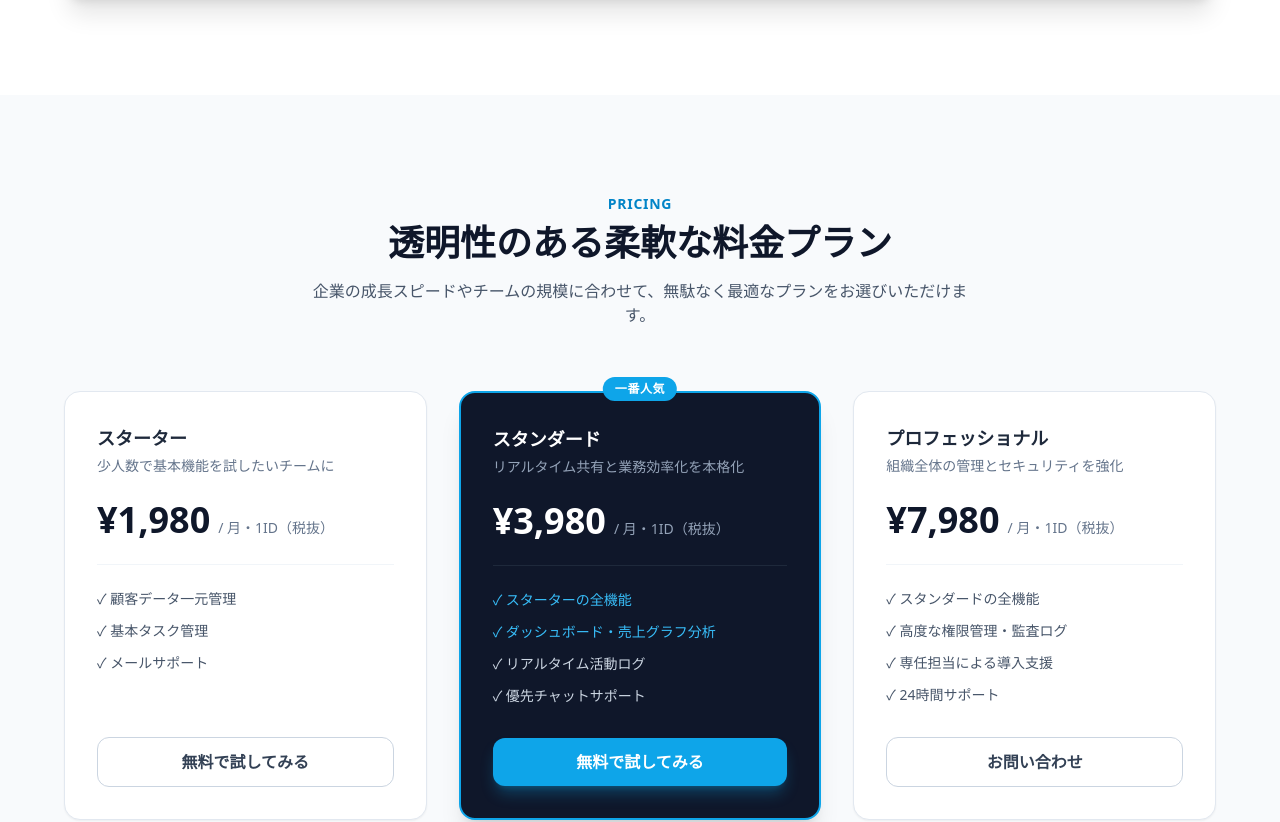
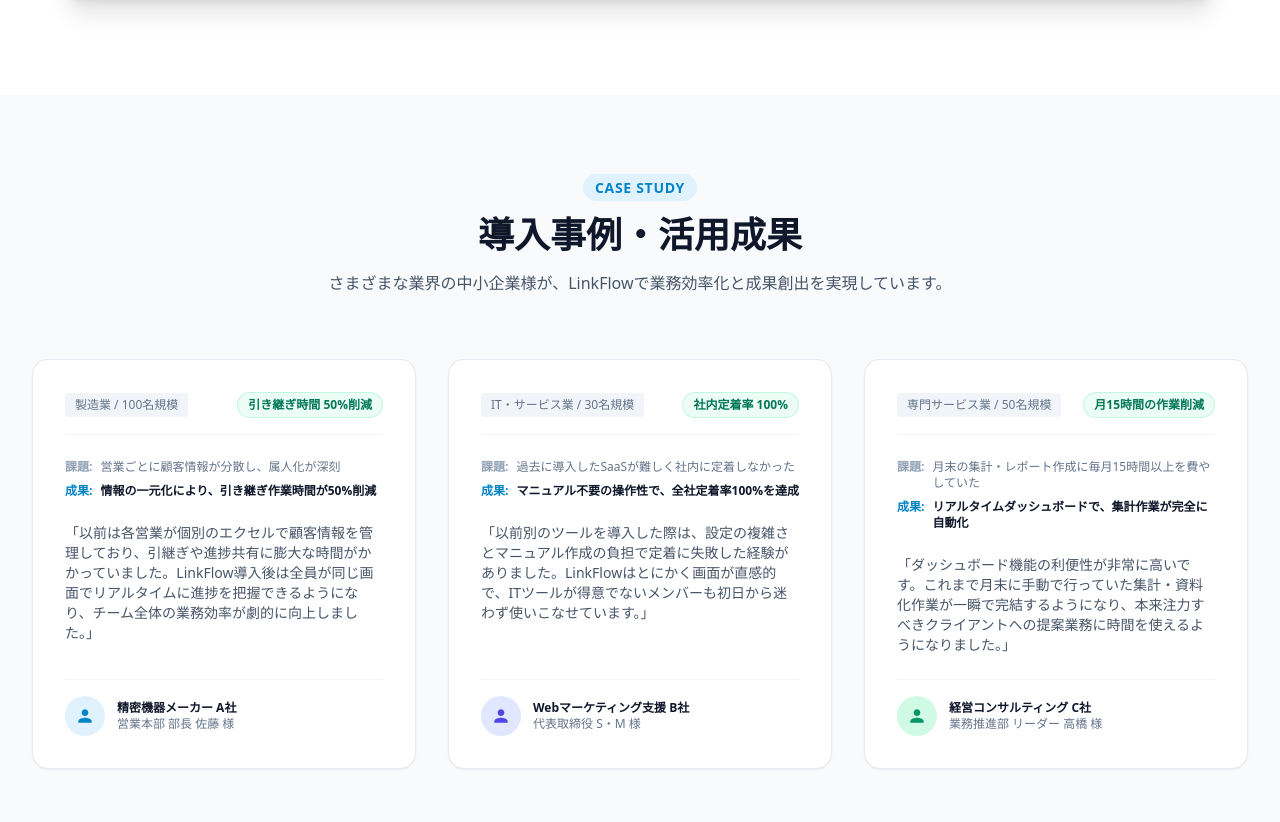
Before and after one commit to nakanishi-web/linkflow-corporate-site, a Next.js app: page / in a window 1280 px wide. Shown: the part 3908-4730 px from the top of the page. Built offline with nearby package versions, Linux system fonts and the light colour scheme.

Commit message:
feat: ユーザーの声・導入事例セクション(TestimonialsSection)の実装

```diff
--- a/app/page.tsx
+++ b/app/page.tsx
@@ -4,6 +4,7 @@
 import FeaturesSection from '@/app/sections/FeaturesSection';
 import ValueBenefitsSection from './sections/ValueBenefitsSection';
 import DashboardSection from '@/app/sections/DashboardSection';
+import TestimonialsSection from '@/app/sections/TestimonialsSection';
 import PricingSection from '@/app/sections/PricingSection';
 import ContactSection from '@/app/sections/ContactSection';
 
@@ -12,13 +13,11 @@
     <main>
       <HelloSection />
       <LogoSection />
-      {/* 1. 課題と解決（共感・当事者意識） */}
       <ProblemSolutionSection />
-      {/* 2. 機能紹介（解決手段の提示） */}
       <FeaturesSection />
-      {/* 3. 選ばれる理由・ベネフィット（独自性・導入効果の強調） */}
       <ValueBenefitsSection />
       <DashboardSection />
+      <TestimonialsSection />
       <PricingSection />
       <ContactSection />
     </main>
--- /dev/null
+++ b/app/sections/TestimonialsSection.tsx
@@ -0,0 +1,122 @@
+import React from 'react';
+
+export default function TestimonialsSection() {
+  const testimonials = [
+    {
+      industry: '製造業 / 100名規模',
+      companyType: '精密機器メーカー A社',
+      person: '佐藤 様',
+      position: '営業本部 部長',
+      avatarBg: 'bg-sky-100 text-sky-600',
+      beforeTask: '営業ごとに顧客情報が分散し、属人化が深刻',
+      afterEffect: '情報の一元化により、引き継ぎ作業時間が50%削減',
+      comment:
+        '以前は各営業が個別のエクセルで顧客情報を管理しており、引継ぎや進捗共有に膨大な時間がかかっていました。LinkFlow導入後は全員が同じ画面でリアルタイムに進捗を把握できるようになり、チーム全体の業務効率が劇的に向上しました。',
+      metric: '引き継ぎ時間 50%削減',
+    },
+    {
+      industry: 'IT・サービス業 / 30名規模',
+      companyType: 'Webマーケティング支援 B社',
+      person: 'S・M 様',
+      position: '代表取締役',
+      avatarBg: 'bg-indigo-100 text-indigo-600',
+      beforeTask: '過去に導入したSaaSが難しく社内に定着しなかった',
+      afterEffect: 'マニュアル不要の操作性で、全社定着率100%を達成',
+      comment:
+        '以前別のツールを導入した際は、設定の複雑さとマニュアル作成の負担で定着に失敗した経験がありました。LinkFlowはとにかく画面が直感的で、ITツールが得意でないメンバーも初日から迷わず使いこなせています。',
+      metric: '社内定着率 100%',
+    },
+    {
+      industry: '専門サービス業 / 50名規模',
+      companyType: '経営コンサルティング C社',
+      person: '高橋 様',
+      position: '業務推進部 リーダー',
+      avatarBg: 'bg-emerald-100 text-emerald-600',
+      beforeTask: '月末の集計・レポート作成に毎月15時間以上を費やしていた',
+      afterEffect: 'リアルタイムダッシュボードで、集計作業が完全に自動化',
+      comment:
+        'ダッシュボード機能の利便性が非常に高いです。これまで月末に手動で行っていた集計・資料化作業が一瞬で完結するようになり、本来注力すべきクライアントへの提案業務に時間を使えるようになりました。',
+      metric: '月15時間の作業削減',
+    },
+  ];
+
+  return (
+    <section className="py-20 bg-slate-50">
+      <div className="max-w-7xl mx-auto px-4 sm:px-6 lg:px-8">
+        {/* セクションヘッダー */}
+        <div className="text-center max-w-3xl mx-auto mb-16">
+          <span className="text-xs sm:text-sm font-semibold text-sky-600 uppercase tracking-wider bg-sky-100 px-3 py-1 rounded-full">
+            CASE STUDY
+          </span>
+          <h2 className="text-2xl sm:text-4xl font-extrabold text-slate-900 mt-4 leading-tight">
+            導入事例・活用成果
+          </h2>
+          <p className="mt-4 text-sm sm:text-base text-slate-600">
+            さまざまな業界の中小企業様が、LinkFlowで業務効率化と成果創出を実現しています。
+          </p>
+        </div>
+
+        {/* 事例カード一覧 */}
+        <div className="grid grid-cols-1 md:grid-cols-3 gap-8">
+          {testimonials.map((item, index) => (
+            <div
+              key={index}
+              className="bg-white rounded-2xl p-8 border border-slate-200/80 shadow-sm flex flex-col justify-between hover:shadow-md transition-all duration-300"
+            >
+              <div>
+                {/* 業界規模 ＆ 定量成果タグ */}
+                <div className="flex items-center justify-between mb-6 pb-4 border-b border-slate-100">
+                  <span className="text-xs font-medium text-slate-500 bg-slate-100 px-2.5 py-1 rounded">
+                    {item.industry}
+                  </span>
+                  <span className="text-xs font-bold bg-emerald-50 text-emerald-700 border border-emerald-200/60 px-2.5 py-1 rounded-full">
+                    {item.metric}
+                  </span>
+                </div>
+
+                {/* 課題 ➔ 成果のビフォーアフター構造 */}
+                <div className="mb-6 space-y-2 text-xs">
+                  <div className="flex items-start gap-2 text-slate-500">
+                    <span className="font-bold text-slate-400 shrink-0">課題:</span>
+                    <span>{item.beforeTask}</span>
+                  </div>
+                  <div className="flex items-start gap-2 text-slate-900 font-semibold">
+                    <span className="font-bold text-sky-600 shrink-0">成果:</span>
+                    <span>{item.afterEffect}</span>
+                  </div>
+                </div>
+
+                {/* 実際のコメント */}
+                <p className="text-xs sm:text-sm text-slate-600 leading-relaxed mb-6">
+                  「{item.comment}」
+                </p>
+              </div>
+
+              {/* プロフィール領域（実務で使えるアバター・属性表記） */}
+              <div className="pt-4 border-t border-slate-100 flex items-center gap-3">
+                <div
+                  className={`w-10 h-10 rounded-full ${item.avatarBg} flex items-center justify-center shrink-0`}
+                >
+                  <svg
+                    className="w-5 h-5 fill-current"
+                    viewBox="0 0 24 24"
+                  >
+                    <path d="M12 12c2.21 0 4-1.79 4-4s-1.79-4-4-4-4 1.79-4 4 1.79 4 4 4zm0 2c-2.67 0-8 1.34-8 4v2h16v-2c0-2.66-5.33-4-8-4z" />
+                  </svg>
+                </div>
+                <div>
+                  <div className="text-xs font-bold text-slate-900">
+                    {item.companyType}
+                  </div>
+                  <div className="text-xs text-slate-500">
+                    {item.position} {item.person}
+                  </div>
+                </div>
+              </div>
+            </div>
+          ))}
+        </div>
+      </div>
+    </section>
+  );
+}
```
